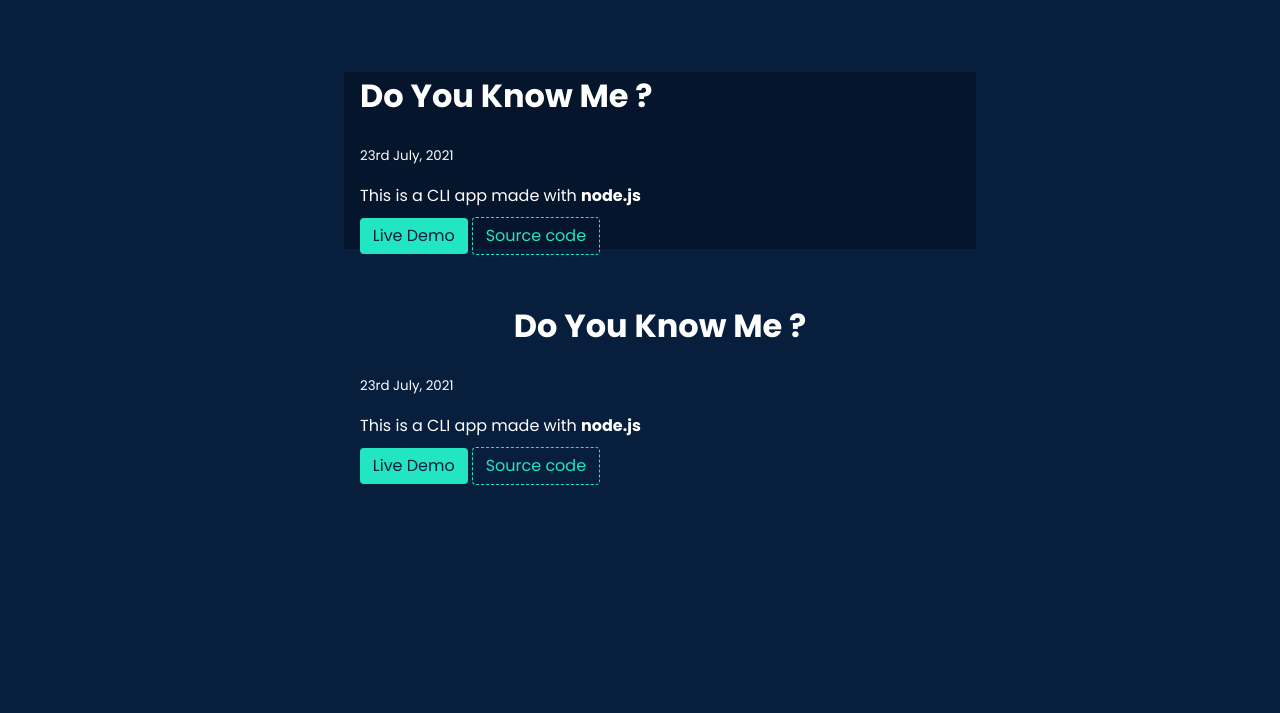
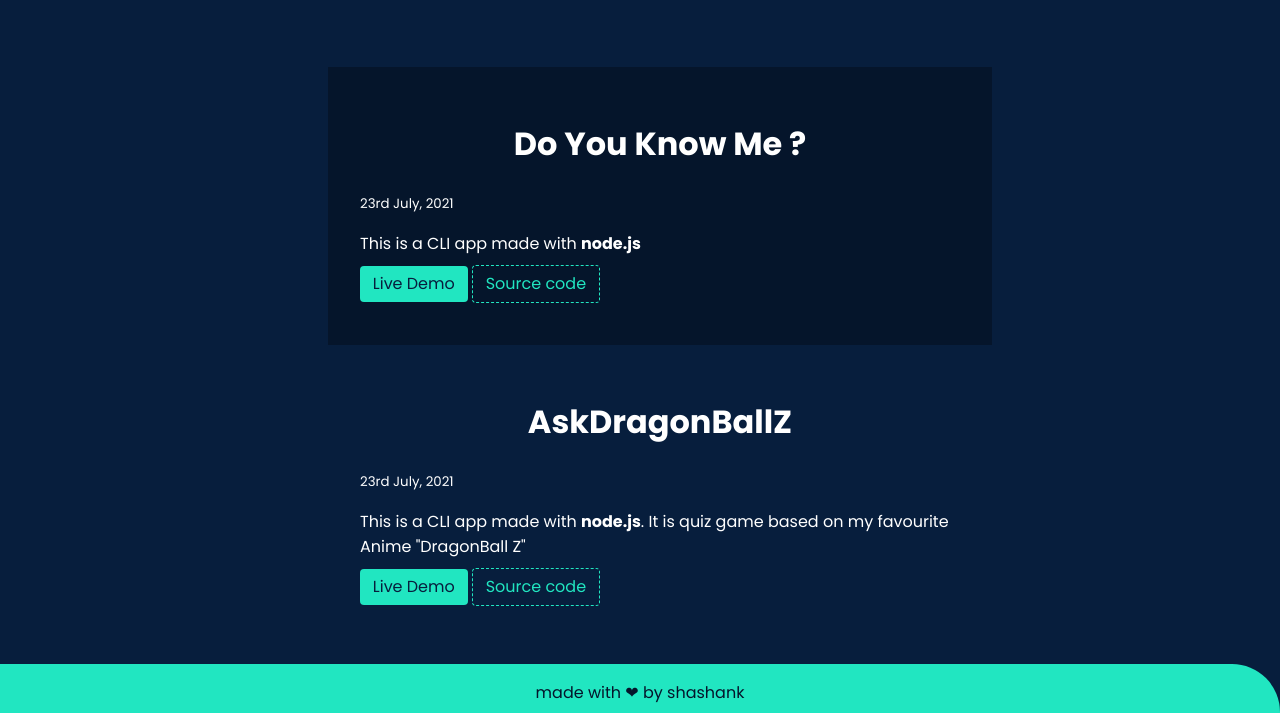
Before and after one commit to Shashank-Jha/portfolio-v1, a plain HTML site: page projects.html in a window 1280 px wide. Shown: the part 668-1381 px from the top of the page. Before the commit the page ends 1211 px from the top, so only its background shows below. Drawn offline with Linux system fonts and the light colour scheme.

Commit message:
projects page updated

```diff
--- a/projects.html
+++ b/projects.html
@@ -34,7 +34,7 @@
 
     <ul class="list-non-bullet" >
         <li>
-            <div class="dark-section container container-center">
+            <div class="section dark-section container container-center">
                 <h1>Do You Know Me ?</h1>
             <small>23rd July, 2021</small>
             <p>This is a CLI app made with <strong>node.js</strong> </p>
@@ -46,9 +46,9 @@
 
         <li>
             <div class="section container container-center">
-                <h1>Do You Know Me ?</h1>
+                <h1>AskDragonBallZ</h1>
             <small>23rd July, 2021</small>
-            <p>This is a CLI app made with <strong>node.js</strong> </p>
+            <p>This is a CLI app made with <strong>node.js</strong>. It is quiz game based on my favourite Anime "DragonBall Z"</p>
             <a href="https://replit.com/@Shashank-Jha/AskDragonBallZ?embed=1&output=1#index.js" class="link primary-link">Live Demo</a>
             <a href="https://github.com/Shashank-Jha/AskDragonBallZ" class="link secondary-link">Source code</a>
 
@@ -59,5 +59,13 @@
 
     </ul>
 
+    <footer class="footer">
+
+        <div class="footer-footer">
+            made with ❤ by shashank
+
+        </div>
+    </footer>
+
 </body>
 </html>
```
Also changed, not shown: blogs.html (+19 -0 lines).
